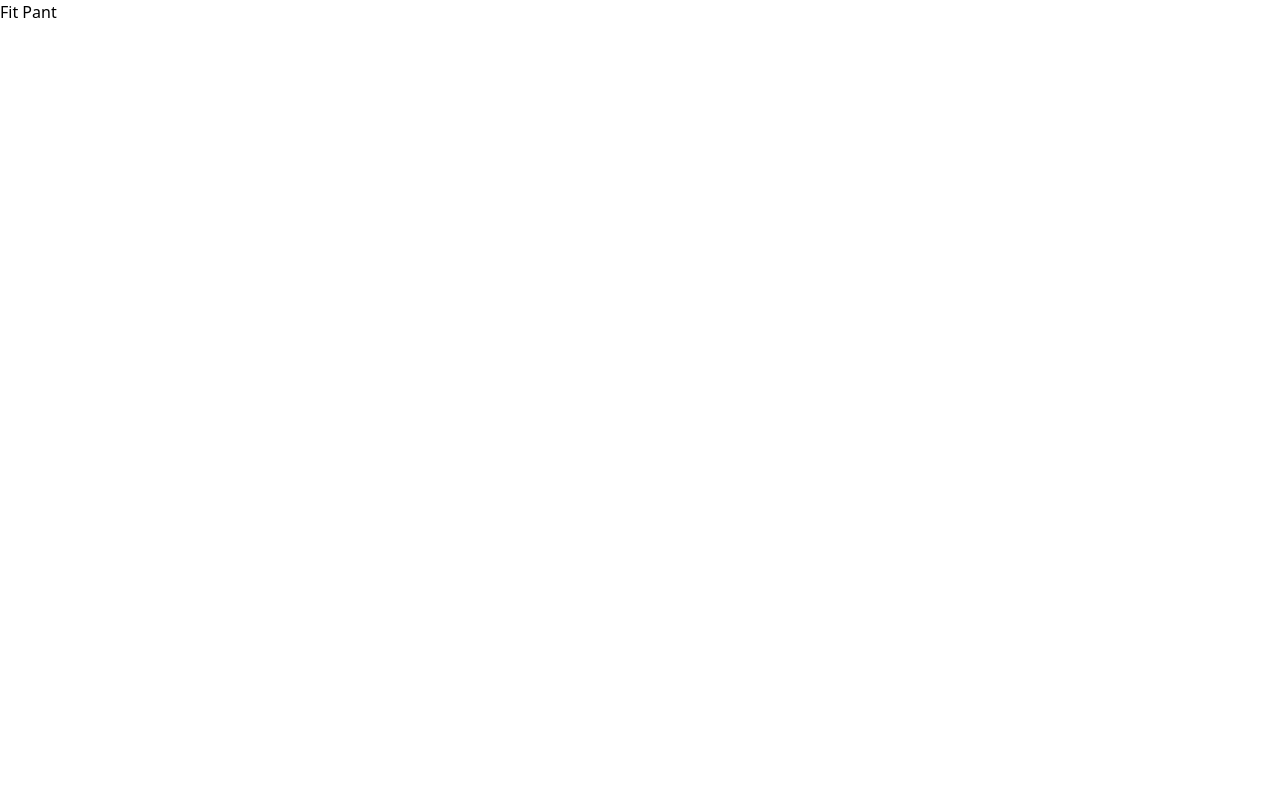
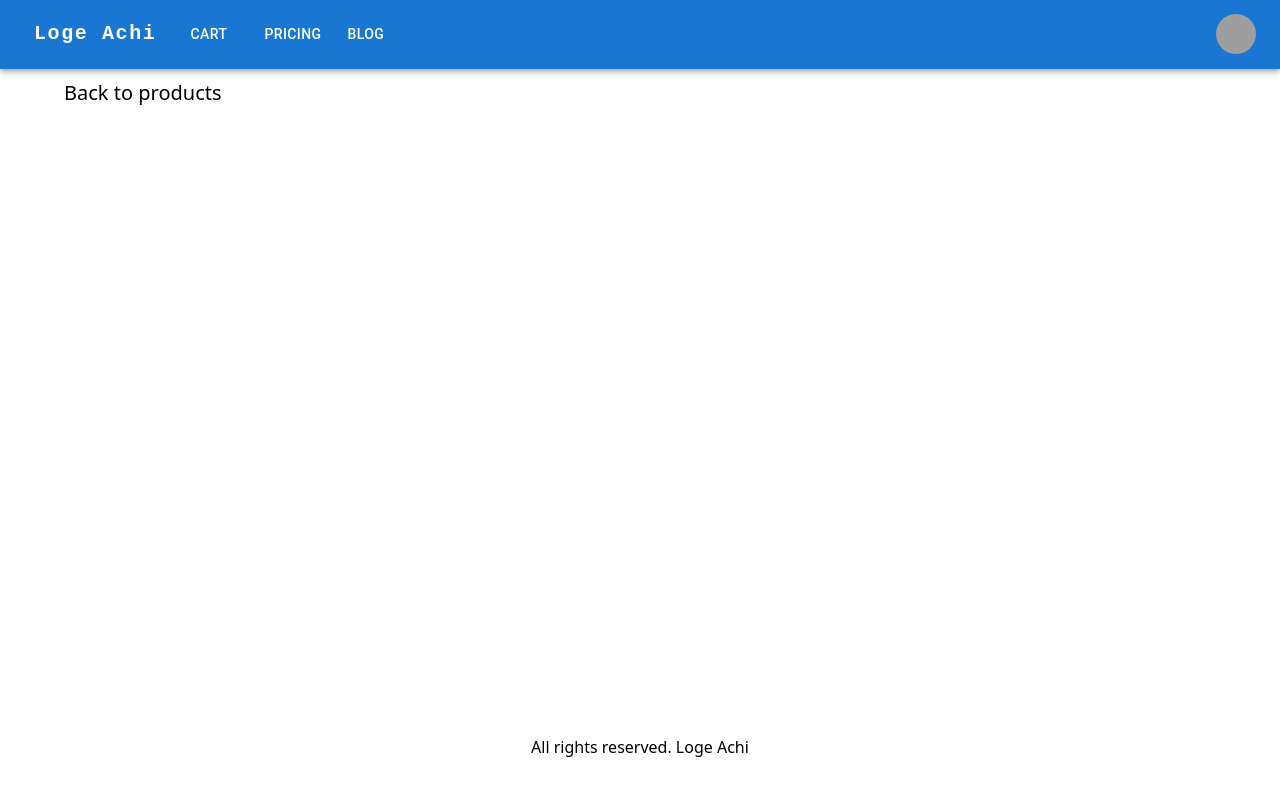
Before and after one commit to mohiuddin2721/loge-achi-ecommerce, a Next.js app: page /product/fit-pant in a window 1280 px wide. Shown: the top 796 px of the page. Built offline with nearby package versions, Linux system fonts and the light colour scheme; grey boxes are pictures that could not be loaded.

Commit message:
dynamic title appear

```diff
--- a/components/Layout.js
+++ b/components/Layout.js
@@ -16,7 +16,7 @@ const settings = [
     { name: "Dashboard", href: "/dashboard", id: 3 }
 ];
 
-export default function Layout({ children }) {
+export default function Layout({ title, children }) {
     const [anchorElNav, setAnchorElNav] = React.useState(null);
     const [anchorElUser, setAnchorElUser] = React.useState(null);
     const classes = useStyles();
@@ -36,7 +36,7 @@ export default function Layout({ children }) {
     return (
         <div>
             <Head>
-                <title>Loge Achi</title>
+                <title>{title? `${title} - Loge Achi`: 'Loge Achi'}</title>
             </Head>
             <AppBar position='static' className={classes.navbar}>
                 <Container maxWidth="xl">
--- a/pages/index.js
+++ b/pages/index.js
@@ -44,14 +44,12 @@ export default function Home() {
           data?.products?.map((product) =>
             <div key={product.id} className="flex justify-center">
               <div className="rounded-lg shadow-lg bg-white max-w-sm">
-                <a href={`/product/${product?.slug}`} data-mdb-ripple="true" data-mdb-ripple-color="light">
+                <a href={`/product/${product?.slug}`}>
                   <img className="rounded-t-lg" src={product.image} alt="" />
                 </a>
                 <div className="p-6">
                   <h5 className="text-green-900 text-xl font-medium mb-2">{product.name}</h5>
-                  <p className="text-gray-700 text-base mb-4">
-                    {product.description}
-                  </p>
+
                   <div className=''>
                   <p className="text-gray-700 mb-4 inline-block">
                     $$ <span className='font-semibold text-xl'>{product.price}</span>
--- a/pages/product/[slug].js
+++ b/pages/product/[slug].js
@@ -1,15 +1,26 @@
+import Link from 'next/link';
 import { useRouter } from 'next/router'
 import React from 'react';
+import Layout from '../../components/Layout';
 import data from '../../utils/data';
+import useStyles from '../../utils/styles';
 
 export default function productScreen() {
     const router = useRouter();
-    const {slug} = router.query;
+    const classes = useStyles();
+    const { slug } = router.query;
+    console.log(slug)
     const product = data?.products?.find((a) => a?.slug === slug);
-    if(!product){
+    if (!product) {
         return <div>Product Not Found</div>
     }
-  return (
-    <div>{product?.name}</div>
-  )
+    return (
+        <Layout title={product.name}>
+            <div className={classes.section}>
+                <Link href='/' className='text-xl'>
+                    Back to products
+                </Link>
+            </div>
+        </Layout>
+    )
 };
--- a/utils/styles.js
+++ b/utils/styles.js
@@ -13,6 +13,10 @@ const useStyles = makeStyles({
     },
     footer: {
         textAlign: 'center',
+    },
+    section: {
+        marginTop: 10,
+        marginBottom: 10,
     }
 });
 export default useStyles;
```
